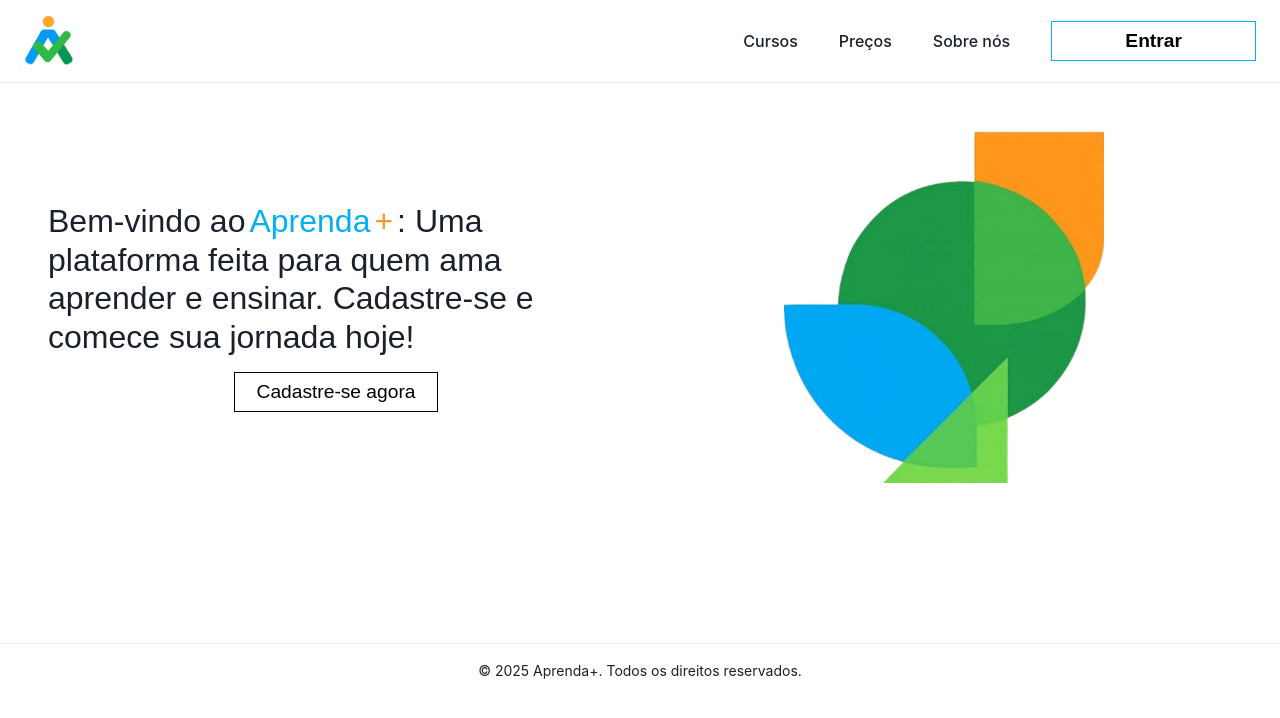
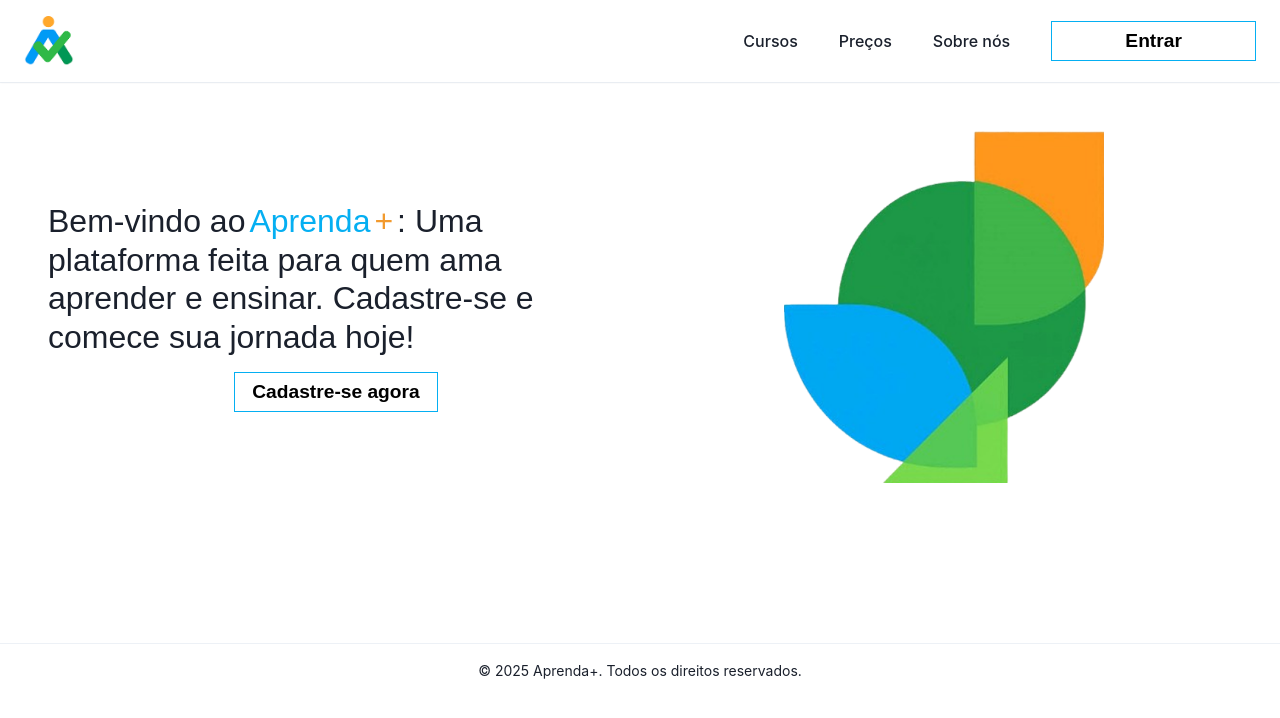
Before and after one commit to Elisabete-MO/Frontend-E-learning-Platform---Hackathon-ONE, a React (Create React App) app: page / in a window 1280 px wide. Shown: the top 718 px of the page. Built offline with nearby package versions, Linux system fonts and the light colour scheme.

Commit message:
refactor(Main):refactor Main.jsx to import and use StylezedButton instead of Button from ChakraUI

```diff
--- a/src/components/Main.jsx
+++ b/src/components/Main.jsx
@@ -1,5 +1,6 @@
-import { Box, Image, Heading, Text, Flex, Button } from '@chakra-ui/react';
+import { Box, Image, Heading, Text, Flex } from '@chakra-ui/react';
 import pagina_inicial from '../assets/pagina_inicial.png';
+import { StylezedButton } from './StylezedButton'
 
 function Main() {
     return (
@@ -28,21 +29,7 @@ function Main() {
                     </Heading>
 
                     <Flex justify={{ base: "center", md: "center" }}>
-                        <Button
-                            bg="#FFF"
-                            border="1px solid"
-                            borderColor="#000"
-                            w="12.8rem"
-                            h="2.5rem"
-                            color="#000"
-                            fontWeight={0}
-                            fontSize="1.2rem"
-                            fontFamily="'Inclusive Sans', sans-serif"
-                            _hover={{ bg: "#05AFF2", color: "white" }}
-                            borderRadius={0}
-                        >
-                            Cadastre-se agora
-                        </Button>
+                        <StylezedButton buttonText={"Cadastre-se agora"}/>
                     </Flex>
                 </Box>
 
```
